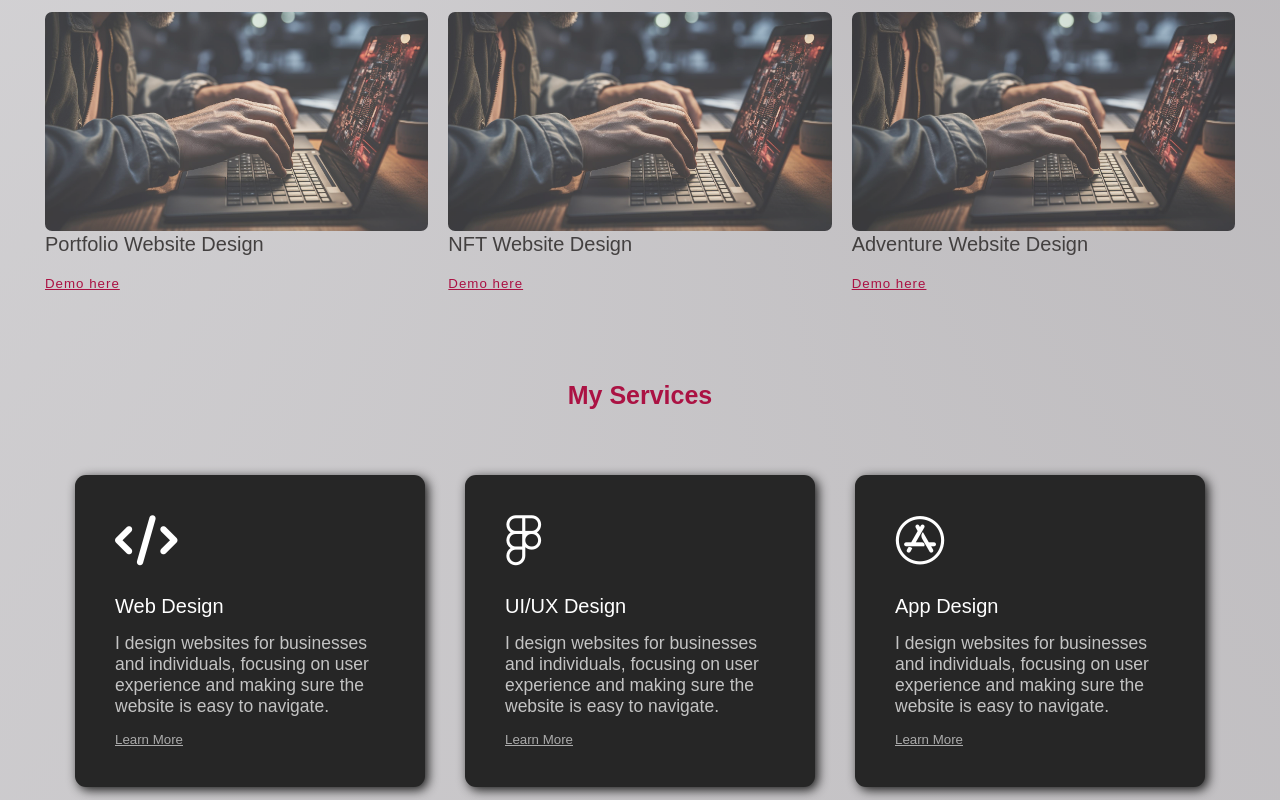
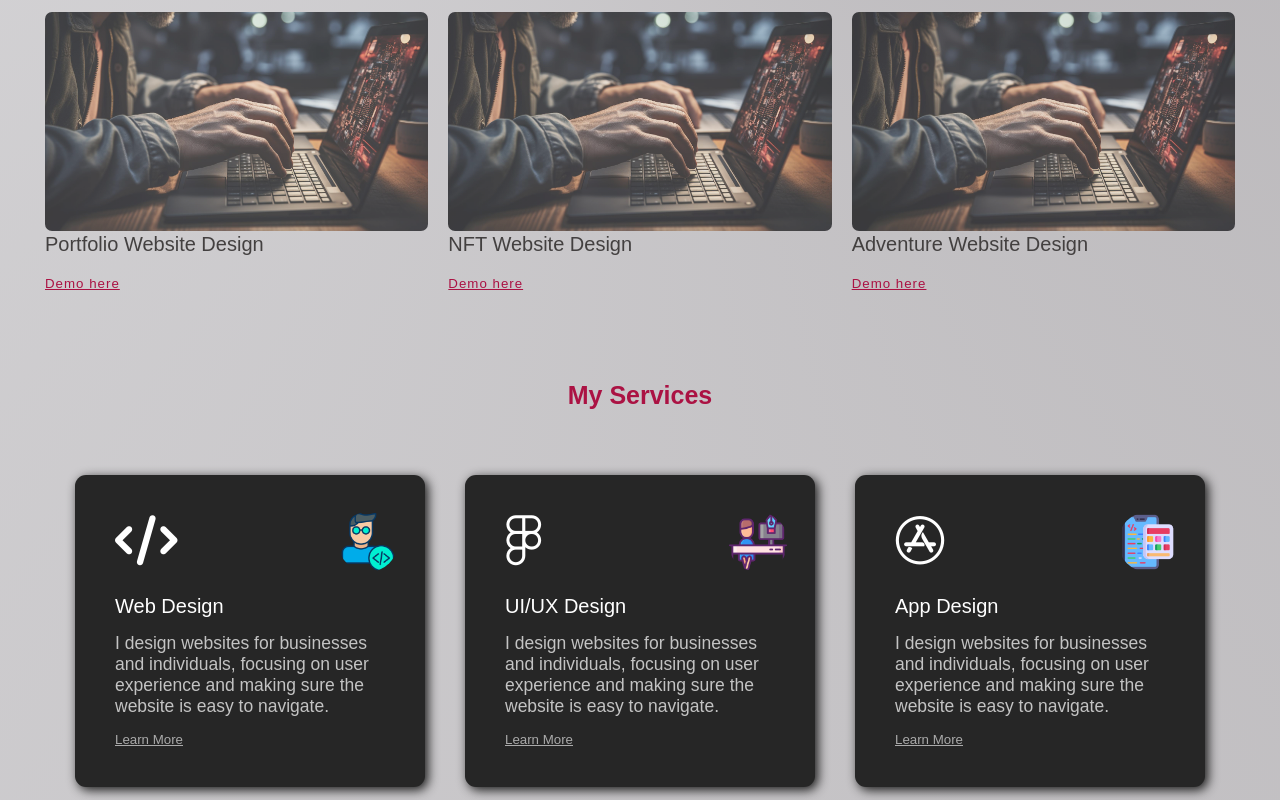
Before and after one commit to Jvshah124/Jvshah-Personal-Portfolio-2023, a plain HTML site: page index.html in a window 1280 px wide. Shown: the part 1424-2224 px from the top of the page. Drawn offline with Linux system fonts and the light colour scheme; a web font is replaced by a local one.

Commit message:
added animations to services section

```diff
--- a/index.html
+++ b/index.html
@@ -167,6 +167,10 @@
               experience and making sure the website is easy to navigate.
             </p>
             <a href="#">Learn More</a>
+
+            <span class="design">
+              <img src="images/dev.png" alt="" />
+            </span>
           </div>
 
           <div>
@@ -177,6 +181,10 @@
               experience and making sure the website is easy to navigate.
             </p>
             <a href="#">Learn More</a>
+
+            <span class="design">
+              <img src="images/icons8-designer-100.png" alt="" />
+            </span>
           </div>
 
           <div>
@@ -187,6 +195,10 @@
               experience and making sure the website is easy to navigate.
             </p>
             <a href="#">Learn More</a>
+
+            <span class="design">
+              <img src="images/appdes.png" alt="" />
+            </span>
           </div>
         </div>
       </div>
--- a/style.css
+++ b/style.css
@@ -298,6 +298,8 @@ header h4 {
 }
 
 .services-list div {
+  position: relative;
+  z-index: 99991;
   background: #262626;
   padding: 4rem;
   font-size: 1.33rem;
@@ -307,6 +309,33 @@ header h4 {
   transition: background 0.5s, transform 0.5s;
 }
 
+.design {
+  position: absolute;
+  top: 12%;
+  left: 75%;
+  z-index: -1;
+}
+.design img {
+  animation: playin 3s ease-in-out infinite;
+  animation-delay: 2s;
+}
+
+@keyframes playin {
+  0% {
+    transform: translateY(0);
+    filter: drop-shadow(none);
+  }
+
+  50% {
+    transform: translateY(-25px);
+    filter: drop-shadow(1px 1px 5px #c3c3c3);
+  }
+
+  100% {
+    transform: translateY(0);
+    filter: drop-shadow(none);
+  }
+}
 .services-list div i {
   color: #fff;
   font-size: 5rem;
@@ -441,6 +470,10 @@ header h4 {
     margin-bottom: 3rem;
     text-align: center;
   }
+
+  .services-list div {
+    padding: 2rem;
+  }
 }
 
 /* HERO IMAGE ANIMATION */
```
Also changed, not shown: images/appdes.png (added), images/dev.png (added), images/icons8-designer-100.png (added).
